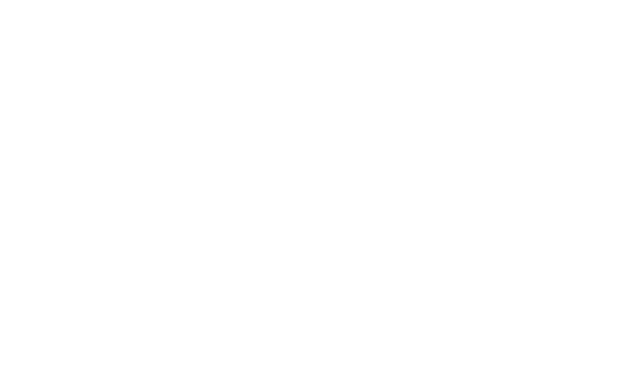
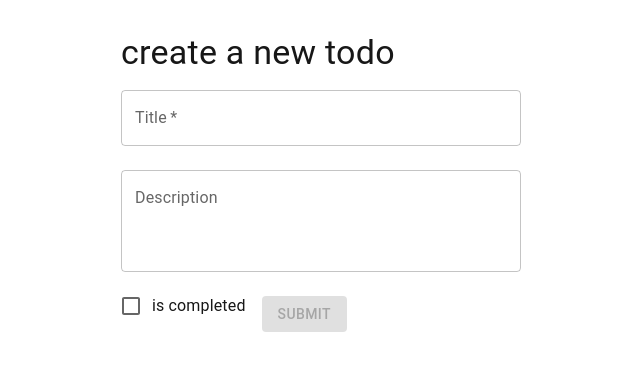
Before and after one commit to NiklasKaulfers/to-do-app-frontend, a Next.js app: page /todos in a window 1280 px wide. Shown: the top 370 px of the page, without its empty margins (319-959 px from the left). Built offline with nearby package versions, Linux system fonts and the light colour scheme.

Commit message:
Adding basic layout for creation of todo

```diff
--- a/app/lists/[list]/page.tsx
+++ b/app/lists/[list]/page.tsx
@@ -1,10 +1,25 @@
+'use client'
 import React from "react";
+import { DataGrid } from '@mui/x-data-grid';
+import {IListWithToDos} from "@/src/list";
+import {Typography} from "@mui/material";
 
-function List(): React.ReactElement {
+
+
+function List(params: IListWithToDos): React.ReactElement {
     return (
         <>
+            <Typography variant="h4" component="div">{params.name}</Typography>
+            <Typography variant="overline">{params.id}</Typography>
+            <DataGrid
+                columns={[{field: "id"},{ field: "title" }, {field: "description"}, {field: "isCompleted"} ]}
+                rows={[]}
+                sx={{ '--DataGrid-overlayHeight': '300px' }}
+            >
+            </DataGrid>
         </>
     )
 }
 
+
 export default List;
--- a/app/lists/page.tsx
+++ b/app/lists/page.tsx
@@ -5,6 +5,18 @@
     return (
         <>
             <h1>Hello world</h1>
+            <Link href={{
+                pathname: "/lists/123",
+                query: {
+                    Id: 123,
+                    inLists: [
+                        "1",
+                        "2"
+                    ],
+                    isComplete: false,
+                    title: "test"
+                }
+            }}> to list 123 </Link>
             <Link href="/">back to root</Link>
         </>
     )
--- a/app/todos/[todo]/page.tsx
+++ b/app/todos/[todo]/page.tsx
@@ -1,6 +1,10 @@
 import React from "react"
+import {IToDo} from "@/src/todo";
 
-function ToDo(): React.ReactElement {
+
+
+
+function ToDo(params: IToDo): React.ReactElement {
     return (
         <>
         </>
--- a/app/todos/page.tsx
+++ b/app/todos/page.tsx
@@ -1,10 +1,108 @@
-import React from "react";
+'use client'
+import {FormEvent, useState} from "react";
+import {
+    TextField,
+    Checkbox,
+    FormControlLabel,
+    Button,
+    Box, Typography,
+} from "@mui/material";
 
-function ToDos(): React.ReactElement {
+export default function ToDo() {
+    const [title, setTitle] = useState("");
+    const [description, setDescription] = useState("");
+    const [checked, setChecked] = useState(false);
+
+    const [loading, setLoading] = useState(false);
+    const [error, setError] = useState("");
+    const [success, setSuccess] = useState(false);
+
+    const handleSubmit = async (event: FormEvent) => {
+        event.preventDefault();
+
+        setLoading(true);
+        setError("");
+        setSuccess(false);
+
+        try {
+            const response = await fetch("/api/submit", {
+                method: "POST",
+                headers: {
+                    "Content-Type": "application/json",
+                },
+                body: JSON.stringify({
+                    title,
+                    description: description || undefined,
+                    checked,
+                }),
+            });
+            if (!response.ok) {
+                const message = await response.text();
+                throw new Error(message || `Request failed (${response.status})`);
+            }
+
+            setSuccess(true);
+            setTitle("");
+            setDescription("");
+            setChecked(false);
+
+        } catch (error: unknown) {
+            if (error instanceof Error) {
+                setError(error.message)
+            } else {
+                setError("Something went wrong")
+            }
+        } finally {
+            setLoading(false);
+        }
+    };
+
     return (
-        <>
-        </>
-    )
+        <Box
+            component="form"
+            onSubmit={handleSubmit}
+            sx={{ maxWidth: 400, mx: "auto", mt: 4 }}
+        >
+            <Typography variant="h4" content="create a new todo">
+                create a new todo
+            </Typography>
+            <TextField
+                label="Title"
+                value={title}
+                onChange={(e) => setTitle(e.target.value)}
+                required
+                fullWidth
+                margin="normal"
+            />
+
+            <TextField
+                label="Description"
+                value={description}
+                onChange={(e) => setDescription(e.target.value)}
+                fullWidth
+                margin="normal"
+                multiline
+                rows={3}
+            />
+
+            <FormControlLabel
+                control={
+                    <Checkbox
+                        checked={checked}
+                        onChange={(e) => setChecked(e.target.checked)}
+                    />
+                }
+                label="is completed"
+            />
+
+            <Button
+                type="submit"
+                variant="contained"
+                sx={{ mt: 2 }}
+                disabled={!title}
+            >
+                Submit
+            </Button>
+        </Box>
+    );
 }
-
-export default ToDos;
--- a/package.json
+++ b/package.json
@@ -9,6 +9,10 @@
     "lint": "eslint"
   },
   "dependencies": {
+    "@emotion/react": "^11.14.0",
+    "@emotion/styled": "^11.14.1",
+    "@mui/material": "^7.3.6",
+    "@mui/x-data-grid": "^8.22.0",
     "next": "16.0.10",
     "react": "19.2.1",
     "react-dom": "19.2.1"
--- /dev/null
+++ b/src/list.tsx
@@ -0,0 +1,13 @@
+import {IToDo} from "@/src/todo";
+
+export interface IList {
+    id: string;
+    name: string;
+    toDos: string[];
+}
+
+export interface IListWithToDos {
+    id: string;
+    name: string;
+    toDos: IToDo[];
+}
```
Also changed, not shown: src/todo.tsx (added, +7 -0 lines), 1 other file (tests, documents, lock files or other folders).
